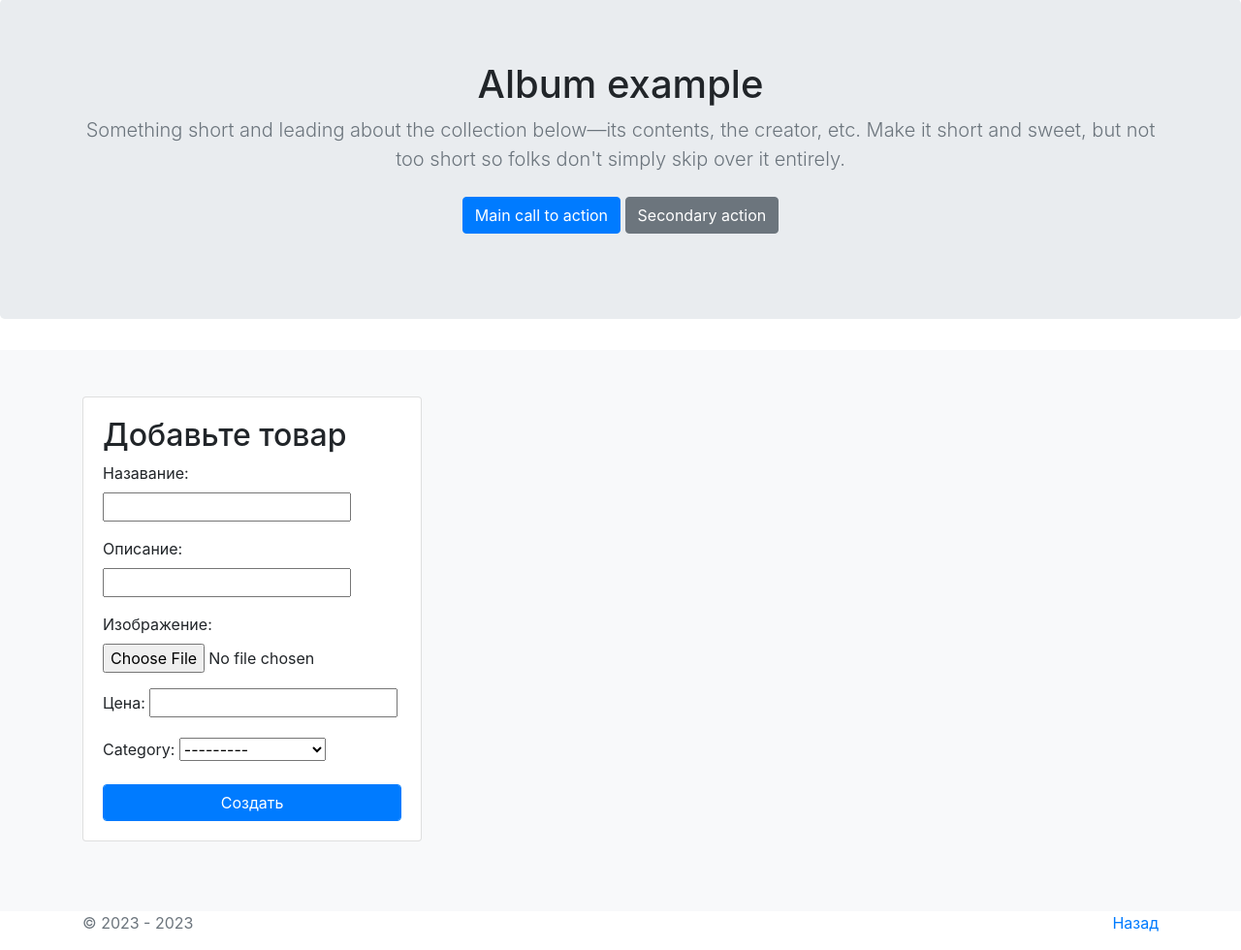
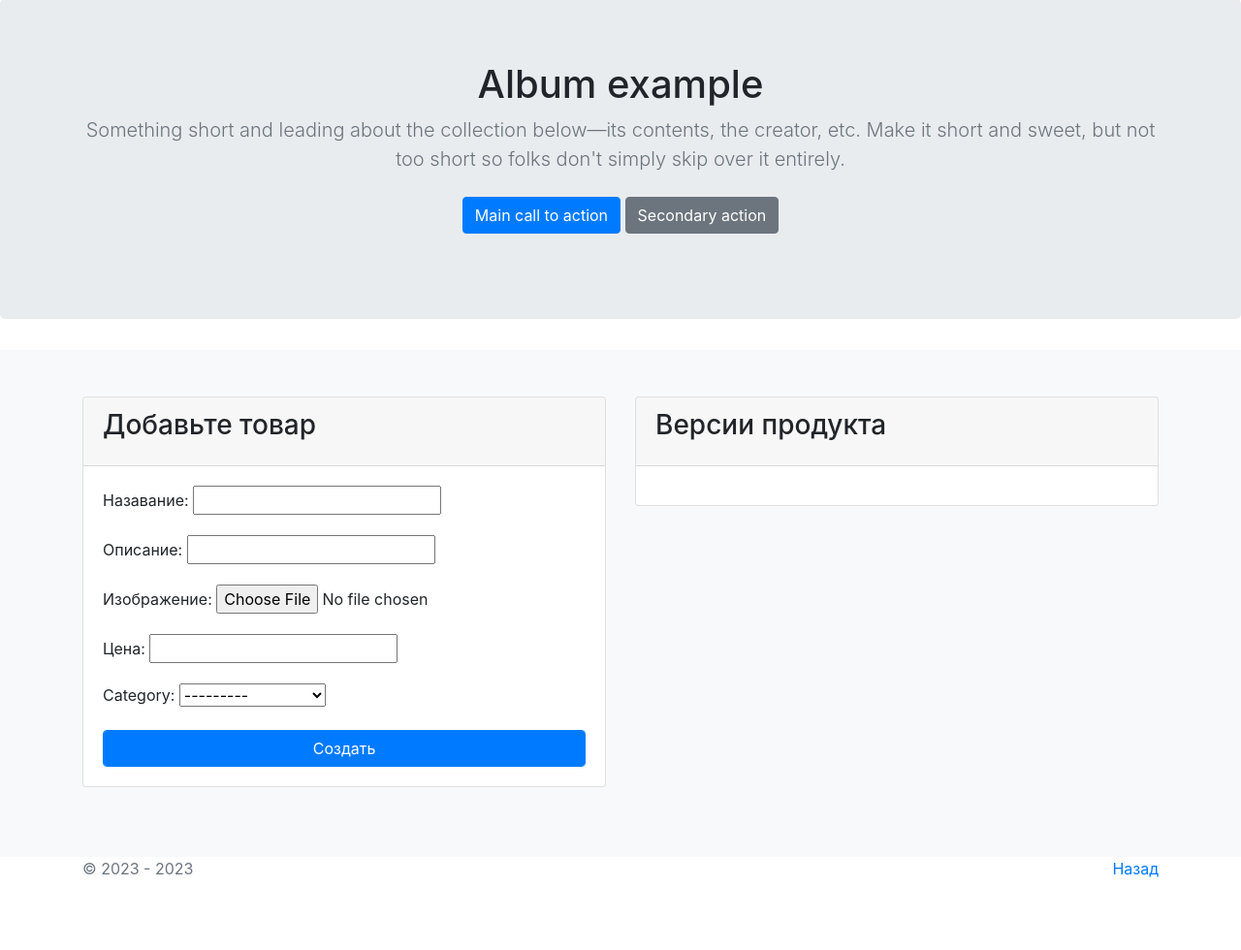
Before and after one commit to meses/homework_19.2_Django, a Django app: page /product_add/ in a window 1280 px wide. Shown: the part 57-1037 px from the top of the page at 97% size. After the commit the page ends 962 px from the top, so only its background shows below. Run offline with Django 4.2, Linux system fonts and the light colour scheme; tables that the repository leaves empty hold one stand-in row (values such as "Sample post"); some libraries are stand-ins or nearby versions.

Commit message:
22.1 Задание 2. Отрисовка формы для версии продукта.

```diff
--- a/catalog/templates/catalog/product_form.html
+++ b/catalog/templates/catalog/product_form.html
@@ -1,16 +1,20 @@
 {% extends 'catalog/base.html' %}
 
 {% block content %}
-
-<div class="col-md-4">
+    <div class="col-12">
+        <form class="row" method="post" enctype="multipart/form-data">
+            <div class="col-6">
                 <div class="card mb-4 box-shadow">
+                    <div class="card-header">
+                        <h3 class="card-title">
+                            {% if product %}
+                                {{ product.title }}
+                            {% else %}
+                                Добавьте товар
+                            {% endif %}
+                        </h3>
+                    </div>
                     <div class="card-body">
-         {% if product %}
-            <h2>{{ product.title }}</h2>
-         {% else %}
-            <h2>Добавьте товар</h2>
-         {% endif %}
-         <form method="post" enctype="multipart/form-data">
                         {% csrf_token %}
                         {{ form.as_p }}
                         {% if product %}
@@ -18,8 +22,27 @@
                         {% else %}
                             <button type="submit" class="btn btn-primary form-control">Создать</button>
                         {% endif %}
-      </form>
                     </div>
                 </div>
             </div>
+            <div class="col-6">
+                <div class="card mb-4 box-shadow">
+                    <div class="card-header">
+                        <h3 class="card-title">
+                            Версии продукта
+                        </h3>
+                    </div>
+                    <div class="card-body">
+                        {{ formset.management_form }}
+                        {% for form in formset.forms %}
+                            {{ form.as_p }}
+                            {% if not forloop.last %}
+                                <hr>
+                            {% endif %}
+                        {% endfor %}
+                    </div>
+                </div>
+            </div>
+        </form>
+    </div>
 {% endblock %}
```
Lines whose indentation alone changed are shown as unchanged.
